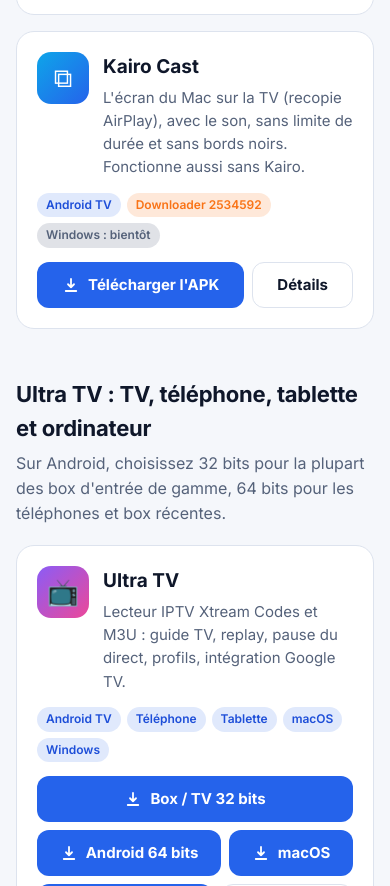
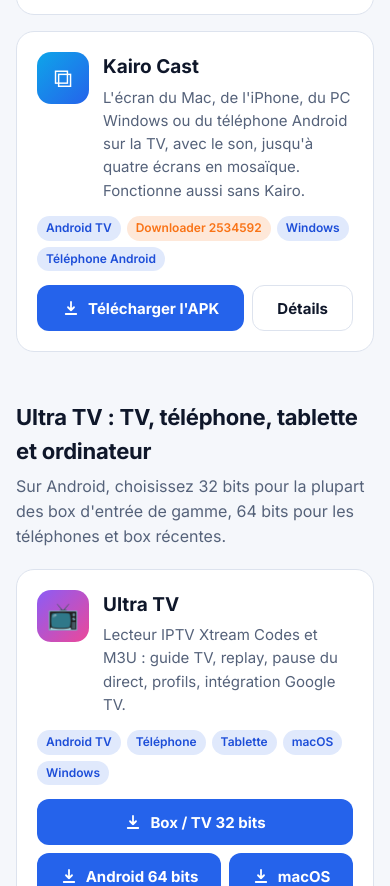
Before and after one commit to vantaflow/apps, a plain HTML site: page index.html in a window 390 px wide. Shown: the part 1646-2532 px from the top of the page. Drawn offline with Linux system fonts and the light colour scheme; no server answers.

Commit message:
Kairo Cast : Windows et téléphone Android

```diff
--- a/index.html
+++ b/index.html
@@ -83,8 +83,8 @@
 
       <article class="card">
         <div class="top"><div class="ico" style="background:linear-gradient(135deg,#0ea5e9,#2563eb)">⧉</div>
-          <div><h3>Kairo Cast</h3><p>L'écran du Mac sur la TV (recopie AirPlay), avec le son, sans limite de durée et sans bords noirs. Fonctionne aussi sans Kairo.</p></div></div>
-        <div class="tags"><span class="tag">Android TV</span><span class="tag dl">Downloader 2534592</span><span class="tag soon">Windows : bientôt</span></div>
+          <div><h3>Kairo Cast</h3><p>L'écran du Mac, de l'iPhone, du PC Windows ou du téléphone Android sur la TV, avec le son, jusqu'à quatre écrans en mosaïque. Fonctionne aussi sans Kairo.</p></div></div>
+        <div class="tags"><span class="tag">Android TV</span><span class="tag dl">Downloader 2534592</span><span class="tag">Windows</span><span class="tag">Téléphone Android</span></div>
         <div class="actions">
           <a class="btn primary" href="https://github.com/vantaflow/kairo-cast/releases/latest/download/kairo-cast.apk"><svg viewBox="0 0 24 24" fill="none" stroke="currentColor" stroke-width="2.4" stroke-linecap="round" stroke-linejoin="round" aria-hidden="true"><path d="M12 4v11m0 0-4-4m4 4 4-4M5 20h14"/></svg>Télécharger l'APK</a>
           <a class="btn ghost" href="kairo-cast/">Détails</a>
```
Also changed, not shown: kairo-cast/index.html (+1 -1 lines).
